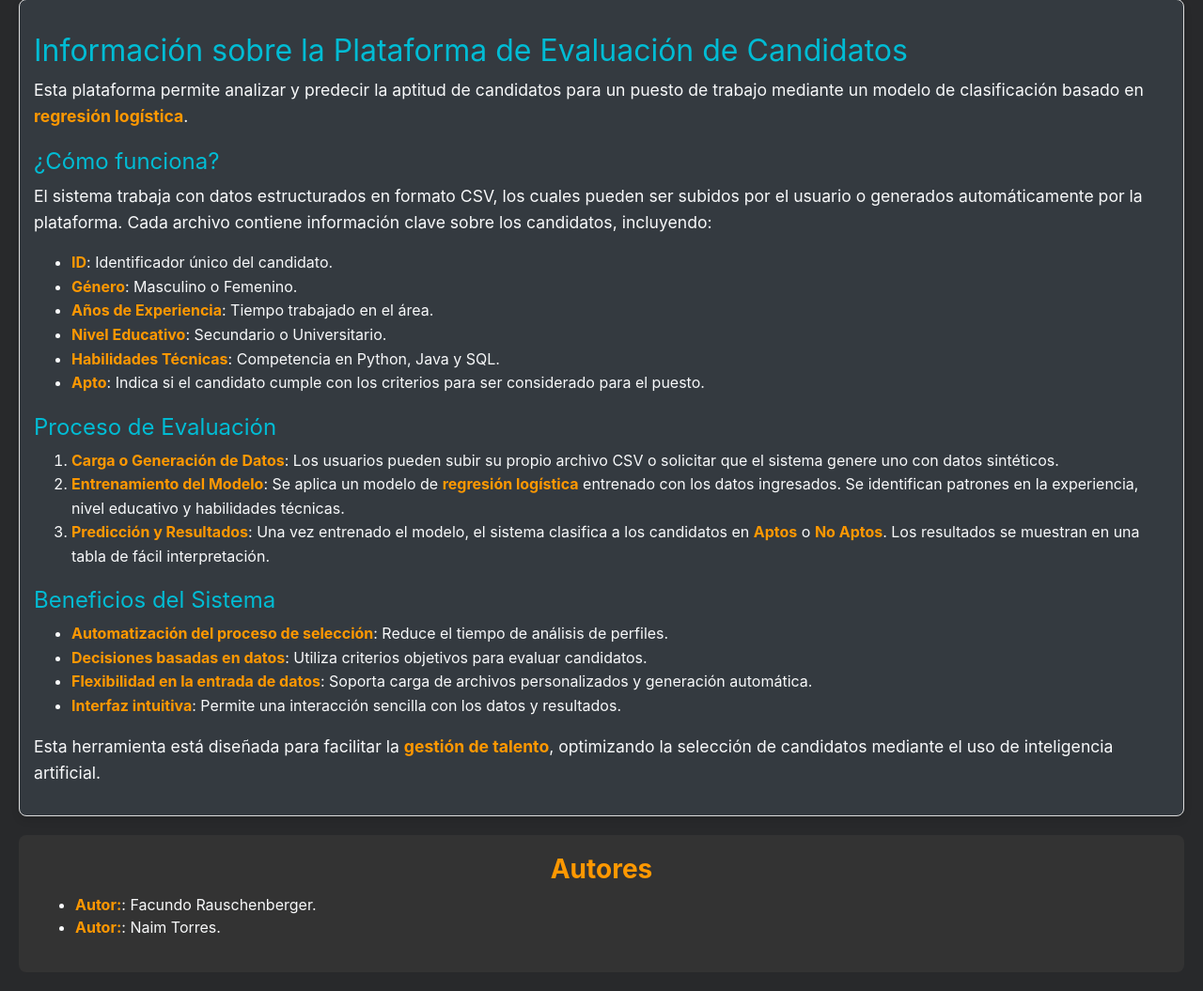
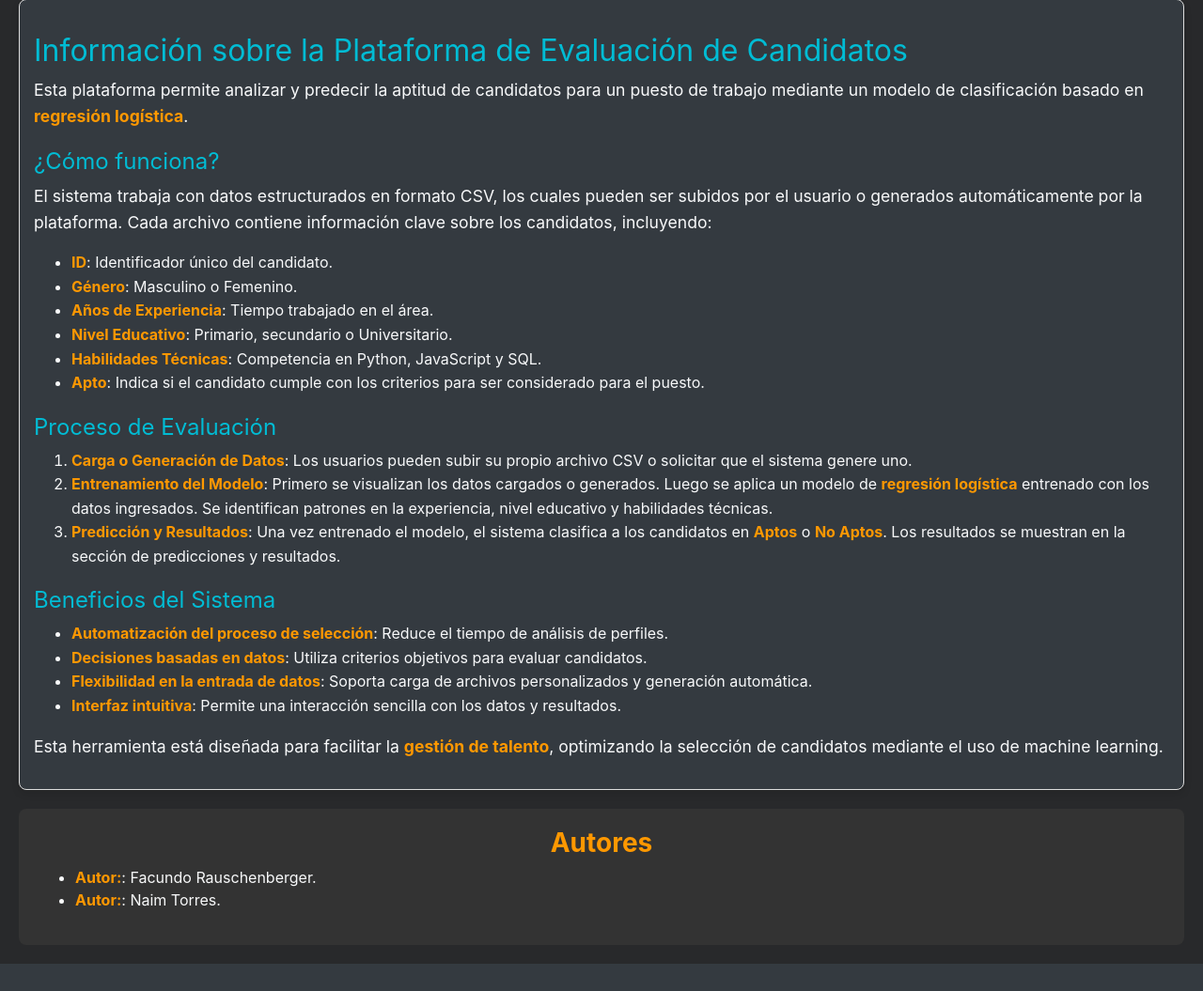
Before and after one commit to Naim020702/tp-inicial-flask, a Flask app: page / in a window 1280 px wide. Shown: the part 219-1274 px from the top of the page at 94% size. After the commit the page ends 1245 px from the top, so only its background shows below. Run offline with Flask 3, Linux system fonts and the light colour scheme; parts of the project's set-up code (start-up, migrations or seed data) failed here and were passed over; some libraries are stand-ins or nearby versions.

Commit message:
Últimos detalles

```diff
--- a/website/templates/data-gen.html
+++ b/website/templates/data-gen.html
@@ -1,11 +1,11 @@
 {% extends "base.html" %}
 
-{% block title %}Data Generation{% endblock %}
+{% block title %}Generación de Datos{% endblock %}
 
 {% block content %}
     <!-- Contenedor principal para el cuadro -->
     <div class="content-container">
-        <h1>Here we generate data</h1>
+        <h1>Aquí cargamos o generamos datos</h1>
         <form method="POST" enctype="multipart/form-data" action="/data-gen">
             <h3>Preparación de datos</h3>
 
--- a/website/templates/home.html
+++ b/website/templates/home.html
@@ -20,16 +20,16 @@
                 <li><strong>ID</strong>: Identificador único del candidato.</li>
                 <li><strong>Género</strong>: Masculino o Femenino.</li>
                 <li><strong>Años de Experiencia</strong>: Tiempo trabajado en el área.</li>
-                <li><strong>Nivel Educativo</strong>: Secundario o Universitario.</li>
-                <li><strong>Habilidades Técnicas</strong>: Competencia en Python, Java y SQL.</li>
+                <li><strong>Nivel Educativo</strong>: Primario, secundario o Universitario.</li>
+                <li><strong>Habilidades Técnicas</strong>: Competencia en Python, JavaScript y SQL.</li>
                 <li><strong>Apto</strong>: Indica si el candidato cumple con los criterios para ser considerado para el puesto.</li>
             </ul>
 
             <h4 class="content-title">Proceso de Evaluación</h4>
             <ol>
-                <li><strong>Carga o Generación de Datos</strong>: Los usuarios pueden subir su propio archivo CSV o solicitar que el sistema genere uno con datos sintéticos.</li>
-                <li><strong>Entrenamiento del Modelo</strong>: Se aplica un modelo de <strong>regresión logística</strong> entrenado con los datos ingresados. Se identifican patrones en la experiencia, nivel educativo y habilidades técnicas.</li>
-                <li><strong>Predicción y Resultados</strong>: Una vez entrenado el modelo, el sistema clasifica a los candidatos en <strong>Aptos</strong> o <strong>No Aptos</strong>. Los resultados se muestran en una tabla de fácil interpretación.</li>
+                <li><strong>Carga o Generación de Datos</strong>: Los usuarios pueden subir su propio archivo CSV o solicitar que el sistema genere uno.</li>
+                <li><strong>Entrenamiento del Modelo</strong>: Primero se visualizan los datos cargados o generados. Luego se aplica un modelo de <strong>regresión logística</strong> entrenado con los datos ingresados. Se identifican patrones en la experiencia, nivel educativo y habilidades técnicas.</li>
+                <li><strong>Predicción y Resultados</strong>: Una vez entrenado el modelo, el sistema clasifica a los candidatos en <strong>Aptos</strong> o <strong>No Aptos</strong>. Los resultados se muestran en la sección de predicciones y resultados.</li>
             </ol>
 
             <h4 class="content-title">Beneficios del Sistema</h4>
@@ -41,7 +41,7 @@
             </ul>
 
             <p>
-                Esta herramienta está diseñada para facilitar la <strong>gestión de talento</strong>, optimizando la selección de candidatos mediante el uso de inteligencia artificial.
+                Esta herramienta está diseñada para facilitar la <strong>gestión de talento</strong>, optimizando la selección de candidatos mediante el uso de machine learning.
             </p>
         </div>
 
--- a/website/templates/pred-res.html
+++ b/website/templates/pred-res.html
@@ -1,10 +1,10 @@
 {% extends "base.html" %}
 
-{% block title %}Prediction & Results{% endblock %}
+{% block title %}Predicciones y Resultados{% endblock %}
 
 {% block content %}
     <div class="container">
-        <h1>Here we can see predictions and some results</h1>
+        <h1>Aquí podremos ver algunos resultados de la predicción</h1>
 
         {% if show_button and not resultados %}
             <div class="prediction-form">
--- a/website/templates/training.html
+++ b/website/templates/training.html
@@ -1,10 +1,10 @@
 {% extends "base.html" %}
 
-{% block title %}Training{% endblock %}
+{% block title %}Entrenamiento{% endblock %}
 
 {% block content %}
     <div class="training-container">
-        <h1 class="page-title">This is the Training Page</h1>
+        <h1 class="page-title">Esta es la página de entrenamiento</h1>
         <!-- Si la tabla y distribucion de clases estan disponibles en nuestra funcion para renderizar -->
         {% if table and class_distribution %}
             <h2 class="sub-title">Estos son los datos generados</h2>
--- a/website/views/training.py
+++ b/website/views/training.py
@@ -43,7 +43,7 @@ def previous_verification():
         class_distribution = global_df['apto'].value_counts().to_dict()  # Calcular distribución
     # Si el usuario cargo un archivo Csv de datos correctamente(La carpeta uploads no esta vacia)...
     elif carpeta_contiene_archivos():
-        flash("La carpeta 'uploads' contiene archivos.", category="success")
+        flash("Hay un archivo disponible.", category="success")
         upload_folder = app.config.get("UPLOAD_FOLDER", "")
         archivos = os.listdir(upload_folder)
         if archivos:
```
